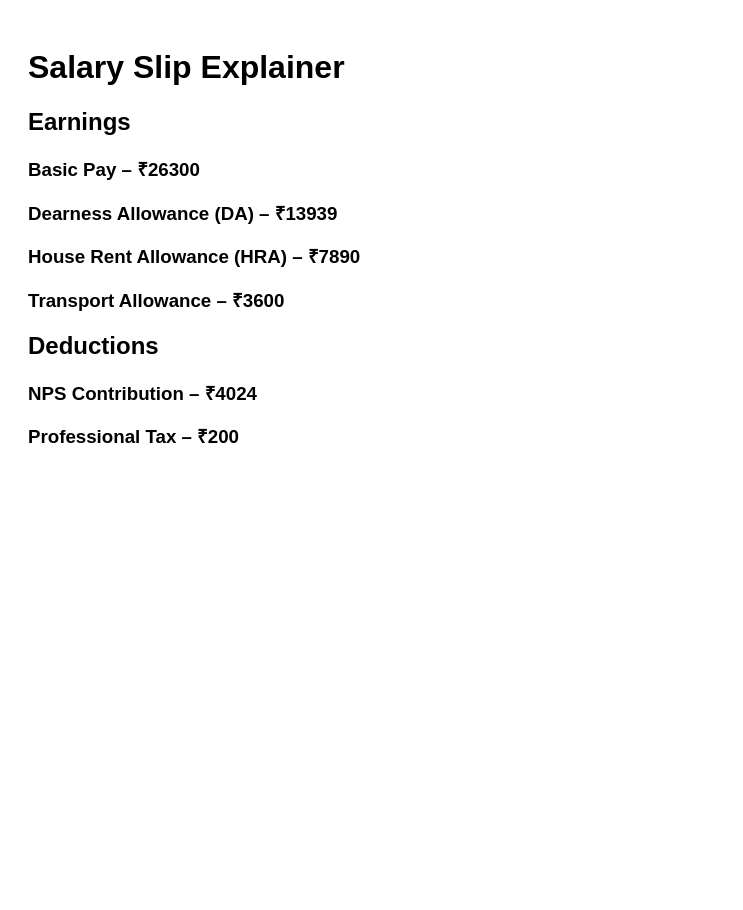
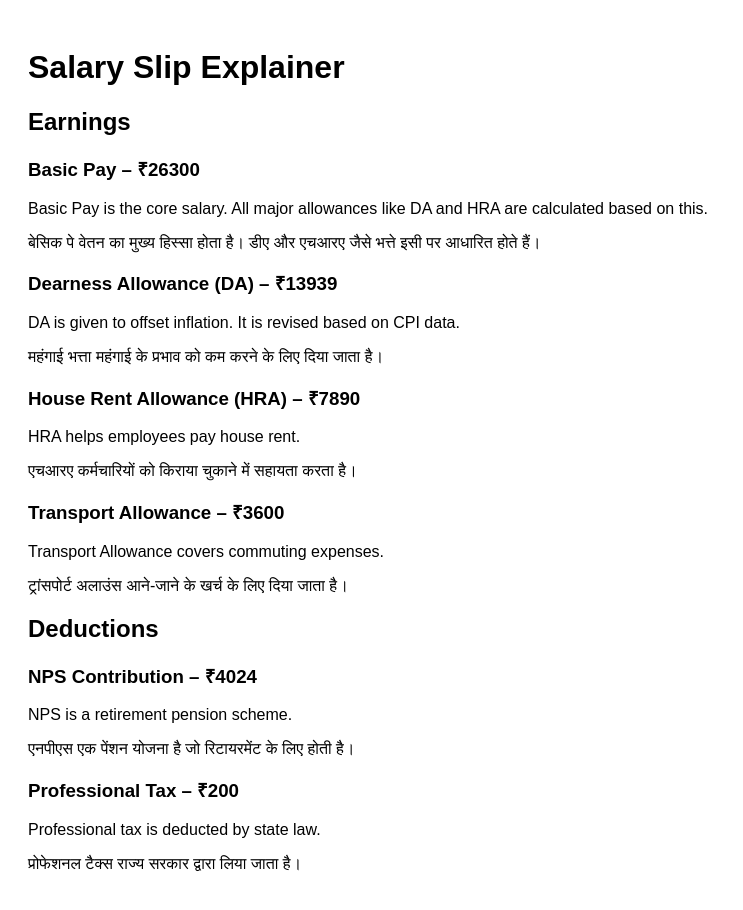
Before and after one commit to salarysamjho/salary-slip-explainer-v1, a Next.js app: page / in a window 1280 px wide. Shown: the top 910 px of the page, without its empty margins (0-743 px from the left). Before the commit the page ends 800 px from the top, so only its background shows below. Built offline with nearby package versions, Linux system fonts and the light colour scheme.

Commit message:
Update page.tsx

```diff
--- a/app/page.tsx
+++ b/app/page.tsx
@@ -115,8 +115,8 @@ export default function Home() {
           <h3>
             {item.title} – ₹{item.amount}
           </h3>
-          <p>{item.en}</p>
-          <p>{item.hi}</p>
+          <p>{item.explanation.en}</p>
+<p>{item.explanation.hi}</p>
         </div>
       ))}
 
@@ -126,8 +126,8 @@ export default function Home() {
           <h3>
             {item.title} – ₹{item.amount}
           </h3>
-          <p>{item.en}</p>
-          <p>{item.hi}</p>
+         <p>{item.explanation.en}</p>
+<p>{item.explanation.hi}</p>
         </div>
       ))}
     </div>
```
